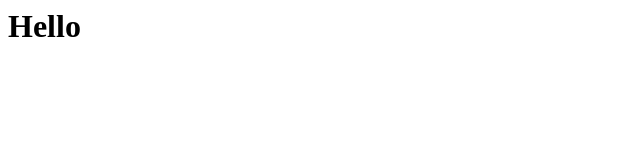
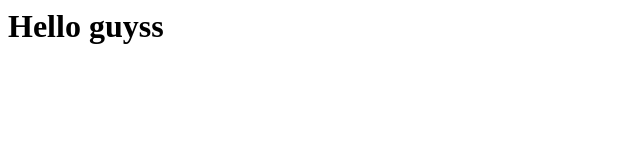
Before and after one commit to Manasa-Guntii/gitcmd3, a plain HTML site: page index.html in a window 1280 px wide. Shown: the whole page, without its empty margins (0-640 px from the left). Drawn offline with Linux system fonts and the light colour scheme.

Commit message:
Update index.html

```diff
--- a/index.html
+++ b/index.html
@@ -1,3 +1,3 @@
 <html>
-<h1>Hello</h1>
+<h1>Hello guyss</h1>
 </html>
```
